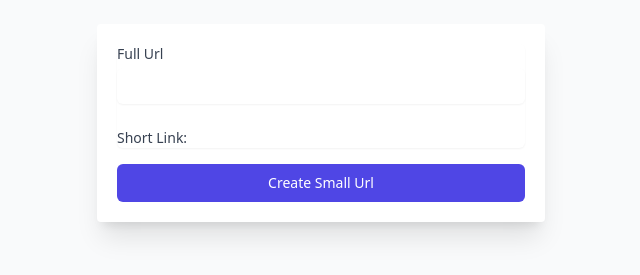
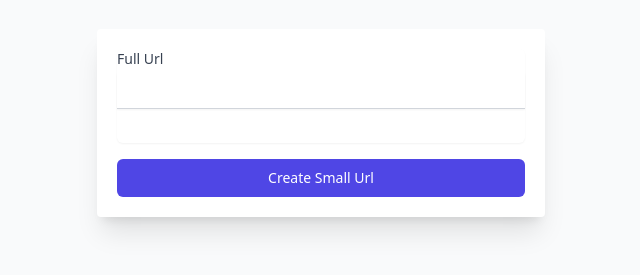
Before and after one commit to Jpendy/link-shortener, a website: page fe/index.html in a window 1280 px wide. Shown: the part 371-646 px from the top of the page, without its empty margins (319-959 px from the left). Drawn offline with Linux system fonts and the light colour scheme.

Commit message:
small style change

```diff
--- a/fe/index.html
+++ b/fe/index.html
@@ -23,9 +23,7 @@
                     Enter your working link into the input below and click the button to create a nice short url
                 </p>
             </div>
-
             <div class="rounded bg-white max-w-md rounded overflow-hidden shadow-xl p-5">
-
                 <form class="space-y-4">
                     <div class="rounded-md shadow-sm -space-y-px">
                         <div class="grid gap-6">
@@ -33,20 +31,15 @@
                                 <label for="first_name" class="block text-sm font-medium text-gray-700">
                                     Full Url</label>
                                 <input type="text" name="full-link"
-                                    class="mt-1 h-9 pl-2 focus:ring-indigo-500 focus:border-indigo-500 block w-full shadow-sm text-lg border-gray-300 rounded-md">
+                                    class="mt-1 h-9 pl-2 focus:ring-indigo-500 focus:border-indigo-500 block w-full shadow-sm text-lg border-b border-gray-300">
                             </div>
-
-                            <div class="col-span-12">
-                                <label for="email_address" class="block text-sm font-medium text-gray-700">
-                                    Short Link:
-                                </label>
+                            <div class="col-span-12" style="padding-left:8px; padding-bottom:10px">
                                 <a id="short-link-a-tag" target="_blank" class="h-10 text-indigo-600">
 
                                 </a>
                             </div>
                         </div>
                     </div>
-
                     <div>
                         <button type="submit"
                             class="group relative w-full flex justify-center py-2 px-4 border border-transparent text-sm font-medium rounded-md text-white bg-indigo-600 hover:bg-indigo-700 focus:outline-none focus:ring-2 focus:ring-offset-2 focus:ring-indigo-500">
@@ -57,7 +50,6 @@
                 </form>
             </div>
         </div>
-
         <script src="app.js"></script>
 </body>
 
```
Also changed, not shown: fe/dist/output.css.
